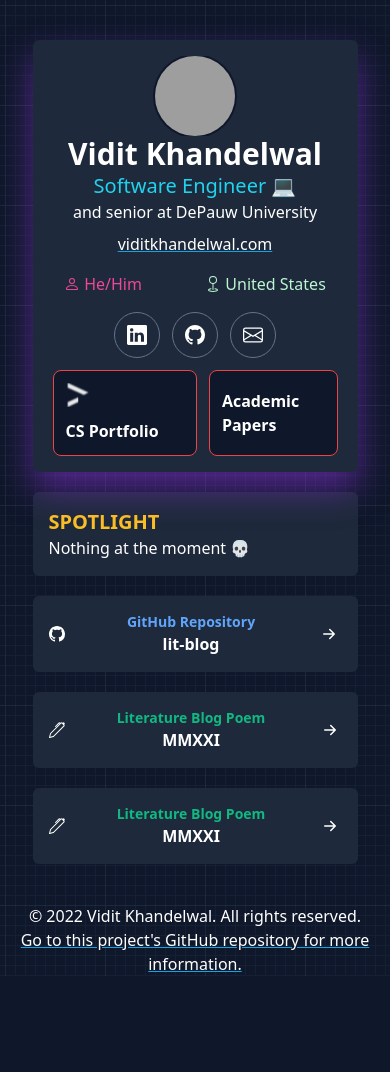
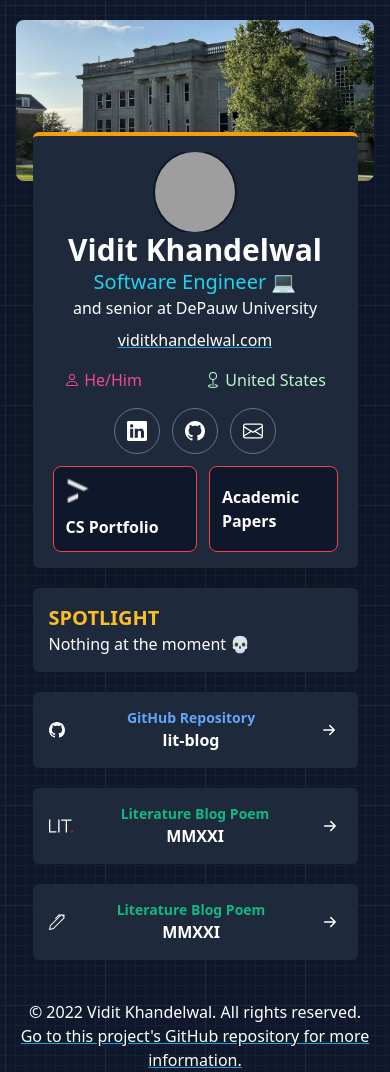
Before and after one commit to csvidit/bio-v2, a plain HTML site: page index.html in a window 390 px wide. Before the commit the page ends 976 px from the top, so only its background shows below. Drawn offline with nearby package versions, Linux system fonts and the light colour scheme; grey boxes are pictures that could not be loaded.

Commit message:
added cover photo and responsive classes

```diff
--- a/index.html
+++ b/index.html
@@ -16,8 +16,11 @@
 
 <body>
   <body id="body-1" class="bg-fixed">
-		<div class="mt-10 flex flex-col items-center snap-y">
-			<div class="snap-end flex-col justify-center bg-slate-800 w-10/12 rounded-md pt-4 pb-4 items-center drop-shadow-[0_17px_17px_rgba(147,51,234,0.5)]">
+		<div class="mt-5 flex flex-col items-center snap-y">
+			<div class="snap-end h-28 justify-center z-0 w-11/12 lg:w-2/4">
+				<img class="object-contain overflow-clip inline-block rounded-lg" src="/cover-edited.webp"/>
+			</div>
+			<div class="z-10 snap-end flex-col justify-center bg-slate-800 w-10/12 lg:w-1/3 rounded-md pt-4 pb-4 items-center drop-shadow-2xl border-t-4 border-amber-500">
 				<div class="flex -space-x-1 overflow-hidden justify-center">
 					<img class="inline-block h-20 w-20 rounded-full ring-2 ring-slate-900" src="/display-picture.jpg"/>
 				</div>
@@ -106,11 +109,11 @@
 					</a>
 				</div>
 		</div>
-			<div id="spotlight" class="snap-end flex flex-col mt-5 bg-slate-800 w-10/12 justify-center rounded-md p-4">
+			<div id="spotlight" class="z-10 snap-end flex flex-col mt-5 bg-slate-800 w-10/12 lg:w-1/3 justify-center rounded-md p-4">
 				<h2 class="text-amber-400 font-bold text-xl">SPOTLIGHT</h2>
 				<p class="text-white text-justify">Nothing at the moment 💀</p>
 			</div>
-			<a href="https://v-k.pw/AjAOA2" target="_blank" class="snap-end flex flex-row w-full justify-center"><div class="lit-link flex flex-row mt-5 bg-slate-800 w-10/12 justify-center justify-self-center self-center rounded-md p-4 hover:border hover:border-sky-500 justify-between hover:drop-shadow-[0_5px_10px_rgba(14,165,233,0.5)]">
+			<a href="https://v-k.pw/AjAOA2" target="_blank" class="z-10 snap-end flex flex-row w-full justify-center"><div class="lit-link flex flex-row mt-5 bg-slate-800 w-10/12 lg:w-1/3 justify-center justify-self-center self-center rounded-md p-4 hover:border hover:border-sky-500 justify-between hover:drop-shadow-[0_5px_10px_rgba(14,165,233,0.5)]">
 				<svg xmlns="http://www.w3.org/2000/svg" width="16" height="16" fill="white" class="self-center bi bi-github" viewBox="0 0 16 16">
   <path d="M8 0C3.58 0 0 3.58 0 8c0 3.54 2.29 6.53 5.47 7.59.4.07.55-.17.55-.38 0-.19-.01-.82-.01-1.49-2.01.37-2.53-.49-2.69-.94-.09-.23-.48-.94-.82-1.13-.28-.15-.68-.52-.01-.53.63-.01 1.08.58 1.23.82.72 1.21 1.87.87 2.33.66.07-.52.28-.87.51-1.07-1.78-.2-3.64-.89-3.64-3.95 0-.87.31-1.59.82-2.15-.08-.2-.36-1.02.08-2.12 0 0 .67-.21 2.2.82.64-.18 1.32-.27 2-.27.68 0 1.36.09 2 .27 1.53-1.04 2.2-.82 2.2-.82.44 1.1.16 1.92.08 2.12.51.56.82 1.27.82 2.15 0 3.07-1.87 3.75-3.65 3.95.29.25.54.73.54 1.48 0 1.07-.01 1.93-.01 2.2 0 .21.15.46.55.38A8.012 8.012 0 0 0 16 8c0-4.42-3.58-8-8-8z"/>
 </svg>
@@ -122,9 +125,20 @@
   <path fill-rule="evenodd" d="M4 8a.5.5 0 0 1 .5-.5h5.793L8.146 5.354a.5.5 0 1 1 .708-.708l3 3a.5.5 0 0 1 0 .708l-3 3a.5.5 0 0 1-.708-.708L10.293 8.5H4.5A.5.5 0 0 1 4 8z"/>
 </svg>
 			</div></a>
-			<a href="https://v-k.pw/DP6odY" class="snap-end flex flex-row w-full justify-center"><div class="lit-link flex flex-row mt-5 bg-slate-800 w-10/12 justify-center justify-self-center self-center rounded-md p-4 hover:border hover:border-sky-500 justify-between hover:drop-shadow-[0_5px_10px_rgba(14,165,233,0.5)]">
-				<svg xmlns="http://www.w3.org/2000/svg" width="16" height="16" fill="white" class="self-center bi bi-pen" viewBox="0 0 16 16">
-  <path d="m13.498.795.149-.149a1.207 1.207 0 1 1 1.707 1.708l-.149.148a1.5 1.5 0 0 1-.059 2.059L4.854 14.854a.5.5 0 0 1-.233.131l-4 1a.5.5 0 0 1-.606-.606l1-4a.5.5 0 0 1 .131-.232l9.642-9.642a.5.5 0 0 0-.642.056L6.854 4.854a.5.5 0 1 1-.708-.708L9.44.854A1.5 1.5 0 0 1 11.5.796a1.5 1.5 0 0 1 1.998-.001zm-.644.766a.5.5 0 0 0-.707 0L1.95 11.756l-.764 3.057 3.057-.764L14.44 3.854a.5.5 0 0 0 0-.708l-1.585-1.585z"/>
+			<a href="https://v-k.pw/DP6odY" class="snap-end flex flex-row w-full justify-center"><div class="lit-link flex flex-row mt-5 bg-slate-800 w-10/12 lg:w-1/3 justify-center justify-self-center self-center rounded-md p-4 hover:border hover:border-sky-500 justify-between hover:drop-shadow-[0_5px_10px_rgba(14,165,233,0.5)]">
+				<?xml version="1.0" encoding="UTF-8" standalone="no"?>
+<!DOCTYPE svg PUBLIC "-//W3C//DTD SVG 1.1//EN" "http://www.w3.org/Graphics/SVG/1.1/DTD/svg11.dtd">
+<svg width="24" height="24" class="self-center" viewBox="0 0 2774 1502" version="1.1" xmlns="http://www.w3.org/2000/svg" xmlns:xlink="http://www.w3.org/1999/xlink" xml:space="preserve" xmlns:serif="http://www.serif.com/" style="fill-rule:evenodd;clip-rule:evenodd;stroke-linejoin:round;stroke-miterlimit:2;">
+    <g transform="matrix(1,0,0,1,-702.814,-1354.68)">
+        <g>
+            <path d="M702.814,2856L702.814,1354.67L856.074,1354.67L856.074,2708.99L1569.2,2708.99L1569.2,2856L702.814,2856Z" style="fill:white;fill-rule:nonzero;"/>
+            <rect x="1767.3" y="1354.67" width="153.26" height="1501.33" style="fill:white;fill-rule:nonzero;"/>
+            <path d="M2632.64,2856L2632.64,1501.68L2108.22,1501.68L2108.22,1354.67L3310.32,1354.67L3310.32,1501.68L2785.9,1501.68L2785.9,2856L2632.64,2856Z" style="fill:white;fill-rule:nonzero;"/>
+        </g>
+        <g transform="matrix(1.25012,0,0,1.25012,-869.454,-714.354)">
+            <circle cx="3386.95" cy="2766.86" r="89.141" style="fill:rgb(228,32,35);"/>
+        </g>
+    </g>
 </svg>
 				<div class="lit-link-text flex flex-col">
 					<p class="text-emerald-500 text-sm font-bold self-center ">Literature Blog Poem</p>
@@ -134,7 +148,7 @@
   <path fill-rule="evenodd" d="M4 8a.5.5 0 0 1 .5-.5h5.793L8.146 5.354a.5.5 0 1 1 .708-.708l3 3a.5.5 0 0 1 0 .708l-3 3a.5.5 0 0 1-.708-.708L10.293 8.5H4.5A.5.5 0 0 1 4 8z"/>
 </svg>
 			</div></a>
-			<a href="https://v-k.pw/DP6odY" class="snap-end flex flex-row w-full justify-center"><div class="lit-link flex flex-row mt-5 bg-slate-800 w-10/12 justify-center justify-self-center self-center rounded-md p-4 hover:border hover:border-sky-500 justify-between hover:drop-shadow-[0_5px_10px_rgba(14,165,233,0.5)]">
+			<a href="https://v-k.pw/DP6odY" class="snap-end flex flex-row w-full justify-center"><div class="lit-link flex flex-row mt-5 bg-slate-800 w-10/12 lg:w-1/3 justify-center justify-self-center self-center rounded-md p-4 hover:border hover:border-sky-500 justify-between hover:drop-shadow-[0_5px_10px_rgba(14,165,233,0.5)]">
 				<svg xmlns="http://www.w3.org/2000/svg" width="16" height="16" fill="white" class="self-center bi bi-pen" viewBox="0 0 16 16">
   <path d="m13.498.795.149-.149a1.207 1.207 0 1 1 1.707 1.708l-.149.148a1.5 1.5 0 0 1-.059 2.059L4.854 14.854a.5.5 0 0 1-.233.131l-4 1a.5.5 0 0 1-.606-.606l1-4a.5.5 0 0 1 .131-.232l9.642-9.642a.5.5 0 0 0-.642.056L6.854 4.854a.5.5 0 1 1-.708-.708L9.44.854A1.5 1.5 0 0 1 11.5.796a1.5 1.5 0 0 1 1.998-.001zm-.644.766a.5.5 0 0 0-.707 0L1.95 11.756l-.764 3.057 3.057-.764L14.44 3.854a.5.5 0 0 0 0-.708l-1.585-1.585z"/>
 </svg>
```
Also changed, not shown: cover-edited.webp (added).
